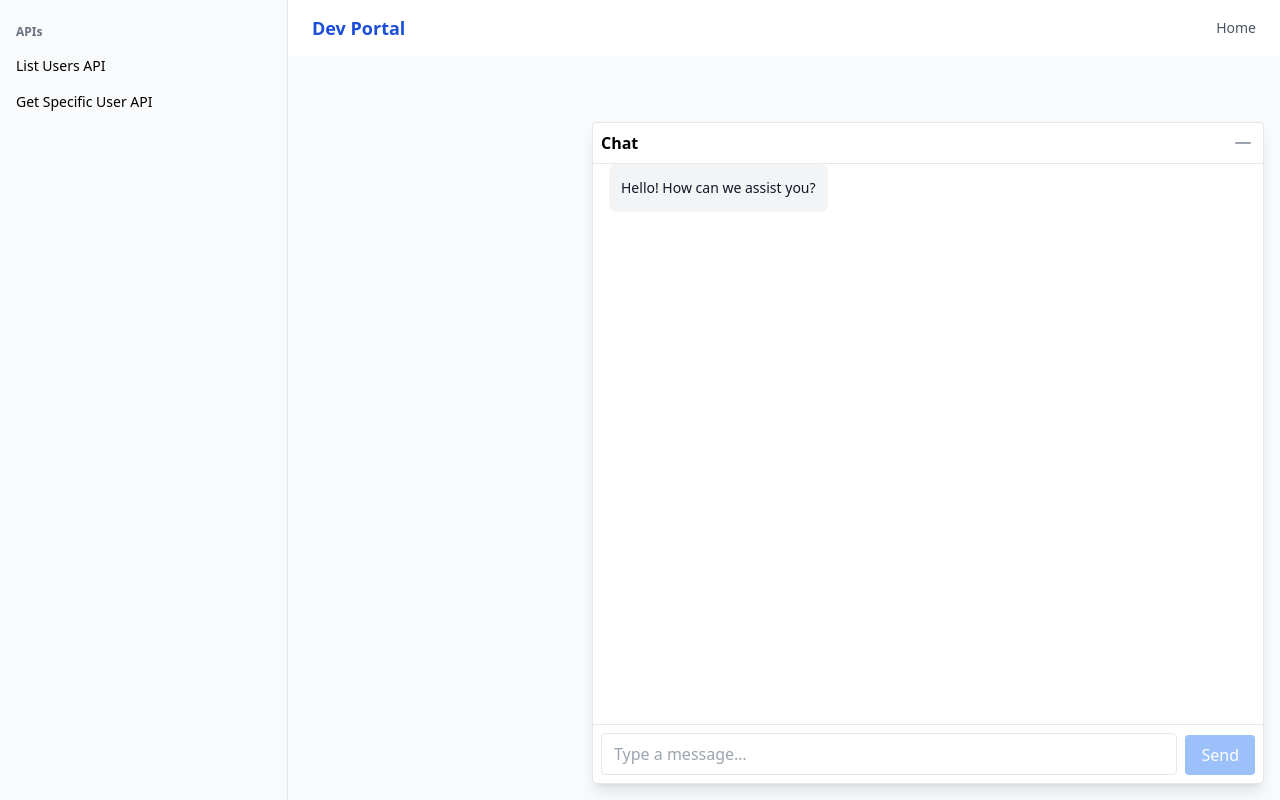
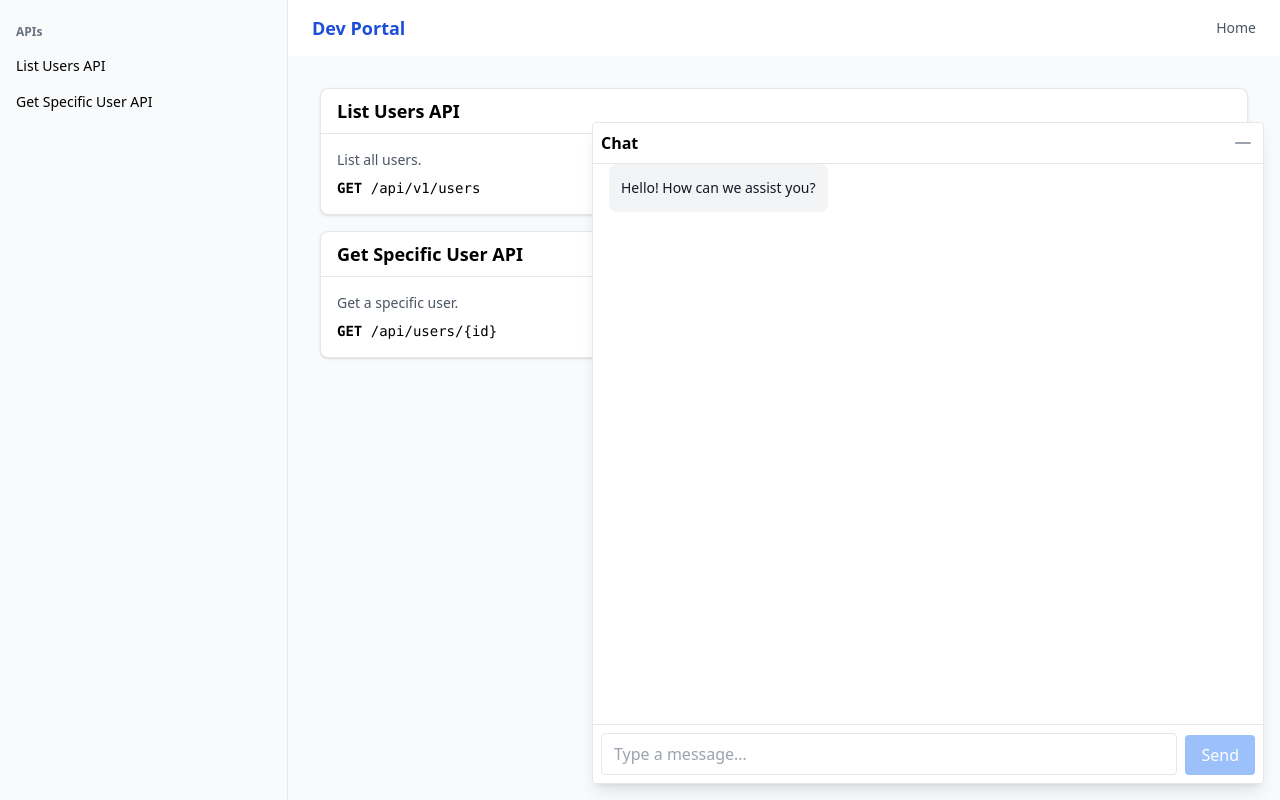
Before and after one commit to Buddy119/DemoPortal, a React (Vite) app in the folder src/front_end/: page /docs in a window 1280 px wide. Built offline with nearby package versions, Linux system fonts and the light colour scheme; no server answers.

Commit message:
Enable routing and docs layout

```diff
--- a/src/front_end/src/components/ApiList.jsx
+++ b/src/front_end/src/components/ApiList.jsx
@@ -1,11 +1,20 @@
 import { apiData } from '/src/data/apis.js';
 import { Card, CardHeader, CardTitle, CardContent } from '/src/components/ui/card.jsx';
+import { Link, useLocation } from 'react-router-dom';
+import { useHighlight } from '/src/hooks/useHighlight.js';
 
 export default function ApiList() {
+  const location = useLocation();
+  const highlightId = location.hash.replace('#', '');
+
   return (
     <div className="space-y-4">
-      {apiData.apis.map((api) => (
-        <Card key={api.id}>
+      {apiData.apis.map((api) => {
+        const id = `${api.id}-card`;
+        const ref = useHighlight(highlightId, id);
+        return (
+          <Link key={api.id} to={`/docs/${api.id}`} className="block">
+            <Card ref={ref} id={id} className="hover:shadow">
               <CardHeader>
                 <CardTitle>{api.name}</CardTitle>
               </CardHeader>
@@ -16,7 +25,9 @@ export default function ApiList() {
                 </p>
               </CardContent>
             </Card>
-      ))}
+          </Link>
+        );
+      })}
     </div>
   );
 }
--- a/src/front_end/src/components/ChatWindow.jsx
+++ b/src/front_end/src/components/ChatWindow.jsx
@@ -69,6 +69,7 @@ export default function ChatWindow() {
       if (data.highlightSelector) {
         highlight(data.highlightSelector);
         setActiveId(data.highlightSelector.replace('#', ''));
+        window.location.hash = data.highlightSelector.replace('#', '');
       }
     });
     return unsubscribe;
--- a/src/front_end/src/components/Navbar.jsx
+++ b/src/front_end/src/components/Navbar.jsx
@@ -1,11 +1,13 @@
+import { Link } from 'react-router-dom';
+
 const Navbar = () => {
   return (
     <header className="flex items-center justify-between h-14 px-6 bg-white shadow">
       <span className="text-lg font-bold text-blue-700">Dev Portal</span>
       <nav className="flex items-center">
-        <a href="/" className="text-sm text-gray-600 hover:text-blue-700 ml-6">
+        <Link to="/" className="text-sm text-gray-600 hover:text-blue-700 ml-6">
           Home
-        </a>
+        </Link>
       </nav>
     </header>
   );
--- a/src/front_end/src/components/ui/card.jsx
+++ b/src/front_end/src/components/ui/card.jsx
@@ -1,7 +1,11 @@
 
-export function Card({ className = '', ...props }) {
-  return <div className={`rounded-lg border bg-white shadow ${className}`} {...props} />;
-}
+import { forwardRef } from 'react';
+
+export const Card = forwardRef(function Card({ className = '', ...props }, ref) {
+  return (
+    <div ref={ref} className={`rounded-lg border bg-white shadow ${className}`} {...props} />
+  );
+});
 
 export function CardHeader({ className = '', ...props }) {
   return <div className={`border-b px-4 py-2 ${className}`} {...props} />;
--- a/src/front_end/src/highlightContext.js
+++ b/src/front_end/src/highlightContext.js
@@ -1,9 +1,20 @@
-import { createContext, useContext, useState } from 'react';
+import { createContext, useContext, useState, useEffect } from 'react';
 
 const HighlightContext = createContext({ activeId: null, setActiveId: () => {} });
 
 export function HighlightProvider({ children }) {
-  const [activeId, setActiveId] = useState(null);
+  const [activeId, setActiveId] = useState(() =>
+    window.location.hash ? window.location.hash.replace('#', '') : null
+  );
+
+  useEffect(() => {
+    const handler = () => {
+      setActiveId(window.location.hash.replace('#', ''));
+    };
+    window.addEventListener('hashchange', handler);
+    return () => window.removeEventListener('hashchange', handler);
+  }, []);
+
   return (
     <HighlightContext.Provider value={{ activeId, setActiveId }}>
       {children}
--- a/src/front_end/src/main.jsx
+++ b/src/front_end/src/main.jsx
@@ -1,27 +1,33 @@
 import React from 'react';
 import ReactDOM from 'react-dom/client';
-import { createBrowserRouter, RouterProvider } from 'react-router-dom';
+import { BrowserRouter, Routes, Route } from 'react-router-dom';
 import './index.css';
 import App from './App.jsx';
 import DocsPage from './pages/DocsPage.jsx';
 import ApiDocs from './pages/ApiDocs.jsx';
+import ApiList from './components/ApiList.jsx';
 import { SocketProvider } from './SocketProvider.jsx';
 import { HighlightProvider } from './highlightContext.js';
 
-const router = createBrowserRouter([
-  { path: '/', element: <App /> },
-  {
-    path: '/docs',
-    element: <DocsPage />,
-    children: [{ path: ':apiId', element: <ApiDocs /> }],
-  },
-]);
+function RootRoutes() {
+  return (
+    <Routes>
+      <Route path="/" element={<App />} />
+      <Route path="/docs" element={<DocsPage />}>
+        <Route index element={<ApiList />} />
+        <Route path=":apiId" element={<ApiDocs />} />
+      </Route>
+    </Routes>
+  );
+}
 
 ReactDOM.createRoot(document.getElementById('root')).render(
   <React.StrictMode>
     <HighlightProvider>
       <SocketProvider>
-        <RouterProvider router={router} />
+        <BrowserRouter>
+          <RootRoutes />
+        </BrowserRouter>
       </SocketProvider>
     </HighlightProvider>
   </React.StrictMode>
```
Lines whose indentation alone changed are shown as unchanged.
